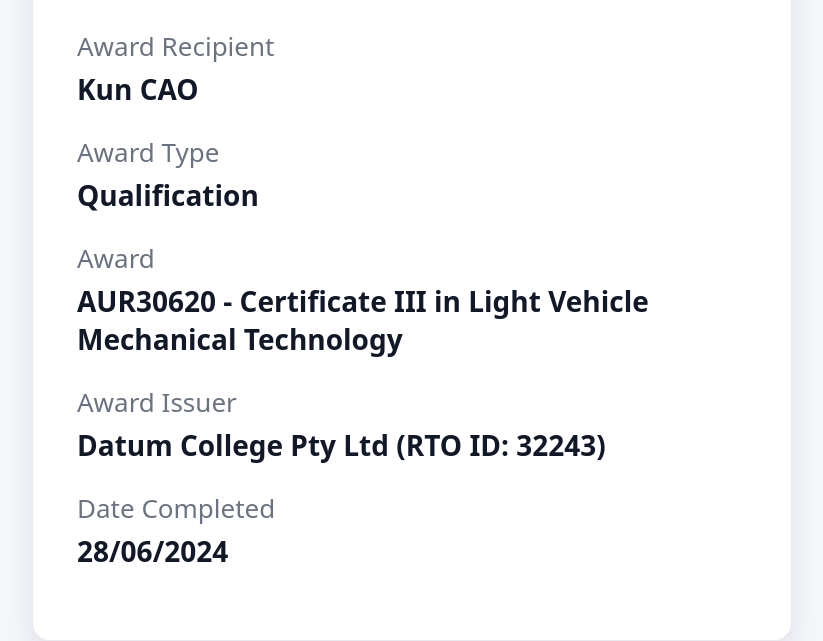
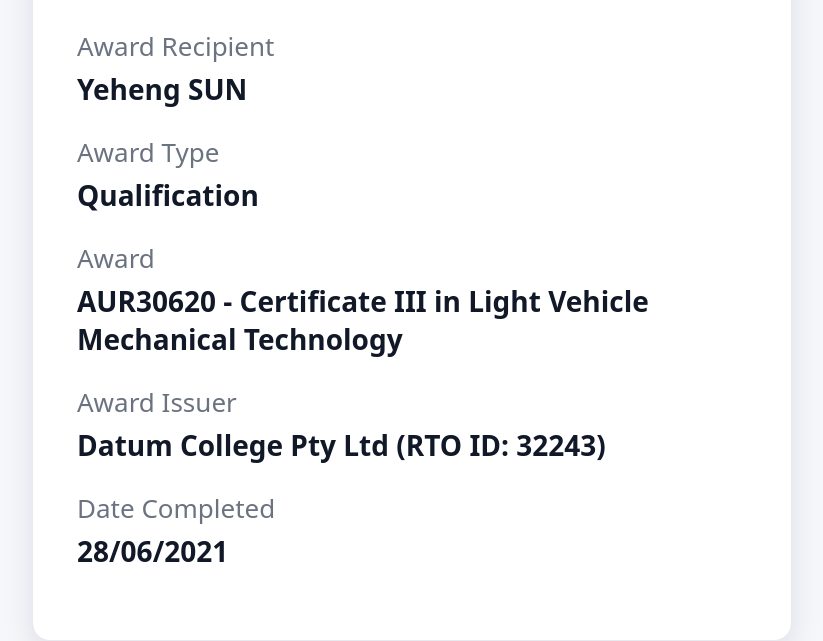
Before and after one commit to SteveSun99/certificateValidation, a plain HTML site: page index.html in a window 1280 px wide. Shown: the part 304-945 px from the top of the page, without its empty margins (228-1051 px from the left). Drawn offline with Linux system fonts and the light colour scheme.

Commit message:
Update index.html

```diff
--- a/index.html
+++ b/index.html
@@ -164,7 +164,7 @@
       <div class="fields">
         <div class="field">
           <div class="label">Award Recipient</div>
-          <div class="value">Kun CAO</div>
+          <div class="value">Yeheng SUN</div>
         </div>
 
         <div class="field">
@@ -184,7 +184,7 @@
 
         <div class="field">
           <div class="label">Date Completed</div>
-          <div class="value normal">28/06/2024</div>
+          <div class="value normal">28/06/2021</div>
         </div>
       </div>
     </div>
```
